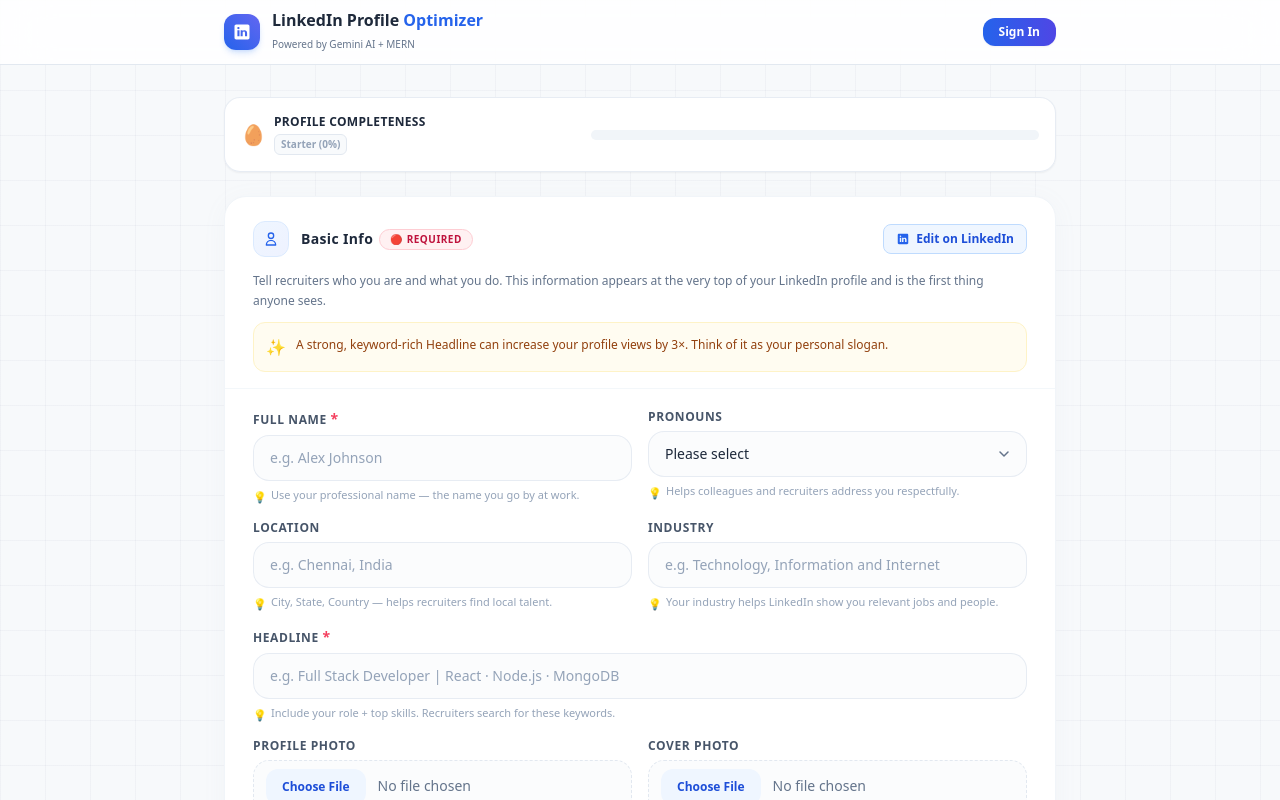
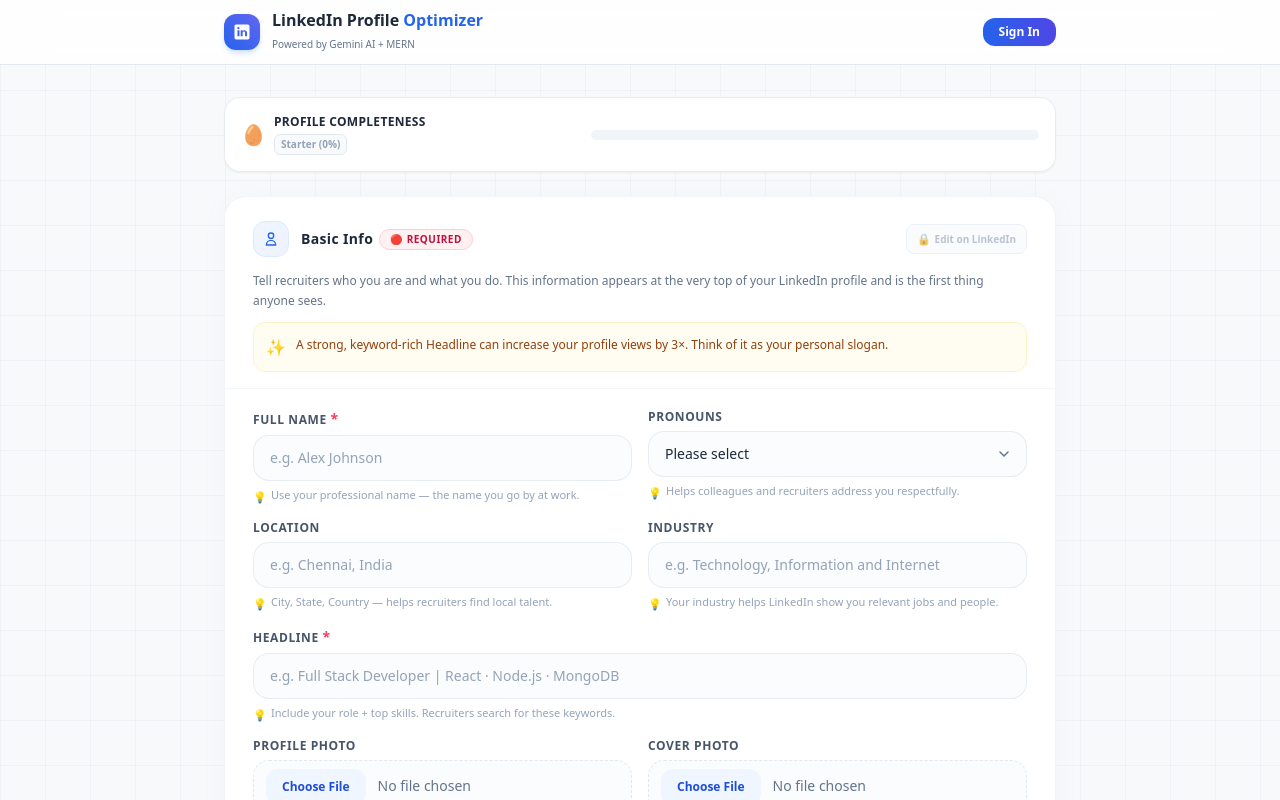
Before and after one commit to azarrazagula/lcp-linkedin-profile-optimize-frontend, a React (Create React App) app: page / in a window 1280 px wide. Shown: the top 800 px of the page. Built offline with nearby package versions, Linux system fonts and the light colour scheme.

Commit message:
feat: Lock and disable LinkedIn edit buttons until a valid profile URL is connected

```diff
--- a/src/components/sections/FormHelpers.jsx
+++ b/src/components/sections/FormHelpers.jsx
@@ -2,12 +2,24 @@
 
 // ── Dynamic LinkedIn URLs helper ──────────────────────────────────────────────
 export function getLIUrls(linkedinUrl) {
+  if (!linkedinUrl || !linkedinUrl.trim()) {
+    return {
+      intro:          null,
+      experience:     null,
+      education:      null,
+      skills:         null,
+      certifications: null,
+      languages:      null,
+      contact:        null,
+      about:          null,
+      projects:       null,
+    };
+  }
   let user = 'me';
-  if (linkedinUrl && linkedinUrl.trim()) {
-    const clean = linkedinUrl.trim().replace(/\/$/, '');
-    const parts = clean.split('/in/');
-    if (parts[1]) user = parts[1].split('/')[0];
-  }
+  const clean = linkedinUrl.trim().replace(/\/$/, '');
+  const parts = clean.split('/in/');
+  if (parts[1]) user = parts[1].split('/')[0];
+
   const base = `https://www.linkedin.com/in/${user}`;
   return {
     intro:          `${base}/edit/intro/`,
@@ -130,6 +142,21 @@
 
 // ── LinkedIn Edit Button ───────────────────────────────────────────────────────
 export function LIBtn({ url, label = 'Edit on LinkedIn' }) {
+  if (!url) {
+    return (
+      <button
+        type="button"
+        disabled
+        title="Please paste your LinkedIn Profile URL in Basic Info to unlock"
+        className="inline-flex items-center gap-1 px-2.5 py-1.5 rounded-lg bg-slate-50 text-slate-400 border border-slate-200 text-[10px] font-bold cursor-not-allowed opacity-65 whitespace-nowrap shadow-3xs"
+      >
+        <span className="text-[11px] shrink-0">🔒</span>
+        <span className="hidden sm:inline">{label}</span>
+        <span className="inline sm:hidden">Edit</span>
+      </button>
+    );
+  }
+
   return (
     <a href={url} target="linkedin_edit"
       className="inline-flex items-center gap-1.5 px-3 py-1.5 rounded-lg bg-blue-50 hover:bg-blue-100 text-blue-700 hover:text-blue-800 border border-blue-200 text-xs font-bold transition-all whitespace-nowrap no-underline shadow-2xs">
@@ -161,7 +188,7 @@
               </div>
             </div>
           </div>
-          {liUrl && <LIBtn url={liUrl} label={liLabel} />}
+          {liUrl !== undefined && <LIBtn url={liUrl} label={liLabel} />}
         </div>
 
         {/* Row 2: Audience Hint & Description (Full width, never squeezed!) */}
```
